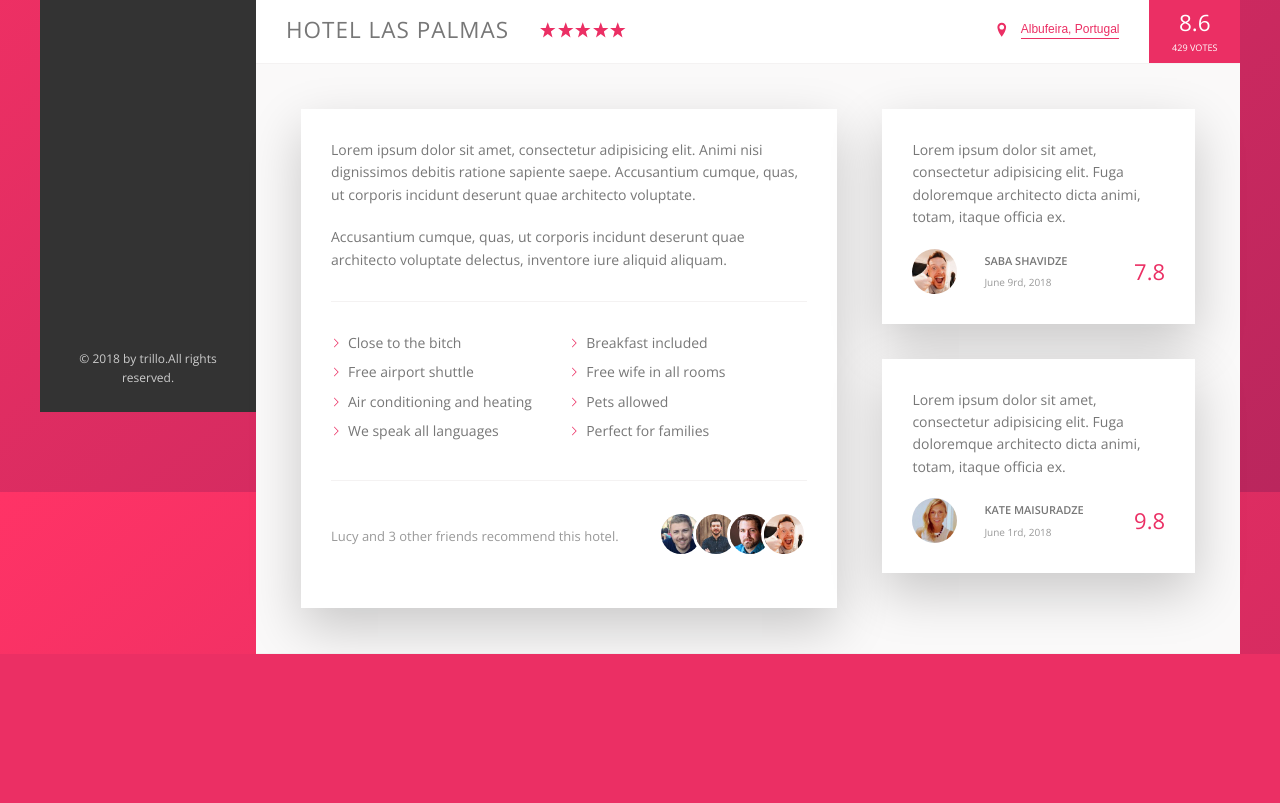
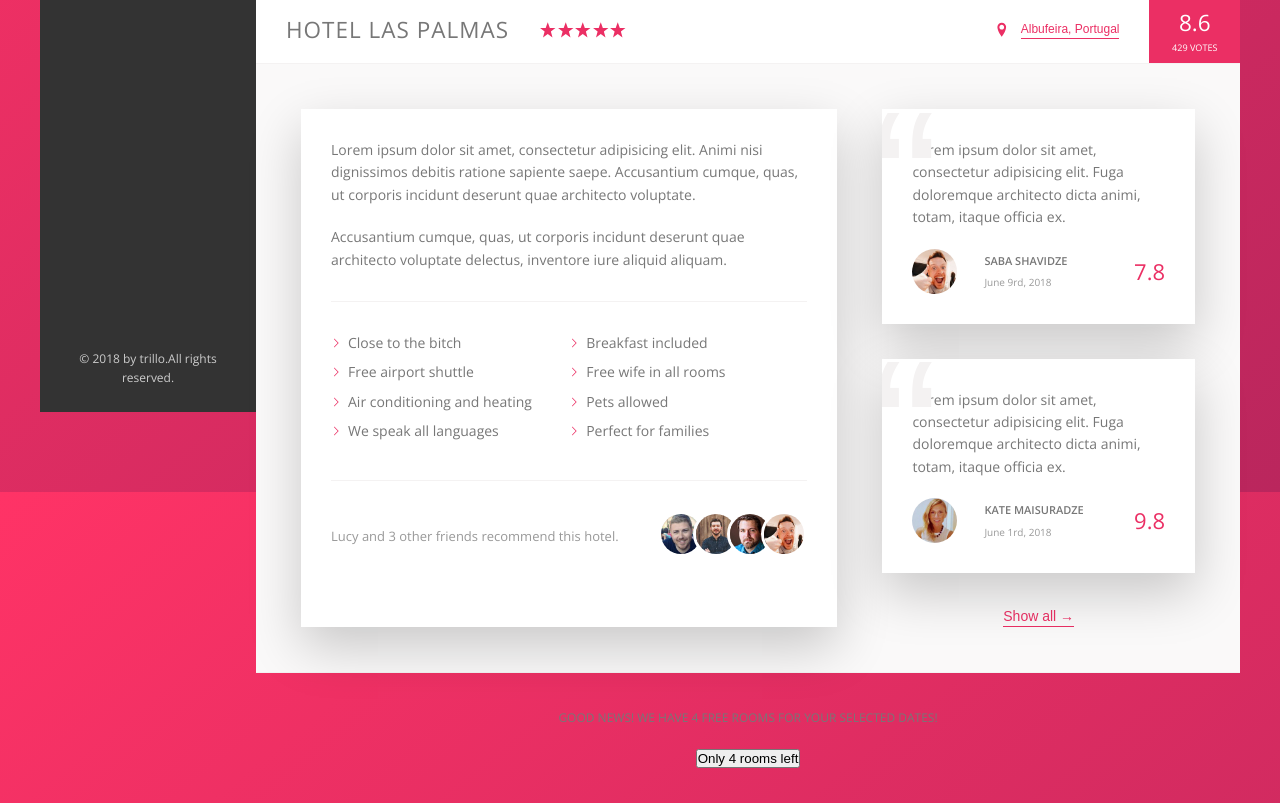
Before and after one commit to shavidze/csstestproject, a website: page index.html in a window 1280 px wide. Shown: the part 538-1341 px from the top of the page. Before the commit the page ends 1192 px from the top, so only its background shows below. Drawn offline with nearby package versions, Linux system fonts and the light colour scheme.

Commit message:
added cta section

```diff
--- a/index.html
+++ b/index.html
@@ -142,6 +142,8 @@
                         </div>
                     </div>
                 </div>
+
+
                 <div class="detail">
                     <div class="description">
                         <p class="paragraph">
@@ -174,7 +176,7 @@
                         </div>
                     </div>
 
-                    <div class="user-reviews">
+                    <figure class="user-reviews">
                         <figure class="review">
                             <blockquote class="review__text">
                                 Lorem ipsum dolor sit amet, consectetur adipisicing elit. Fuga doloremque architecto dicta animi, totam, itaque officia ex.
@@ -202,10 +204,24 @@
                                 <div class="review__rating">9.8</div>
                             </figcaption>
                         </figure>
-                    </div>
+
+                        <button class="btn-inline">
+                            Show all
+                            <span>&rarr;</span>
+                        </button>
                 </div>
-            </main>
+
+                <div class="cta">
+                    <h2 class="cta__book-now">
+                        Good news! We have 4 free rooms for your selected dates!
+                    </h2>
+                    <button class="btn">
+                        Only 4 rooms left
+                    </button>
+                </div>
         </div>
+        </main>
+    </div>
     </div>
 </body>
 
--- a/sass/_base.scss
+++ b/sass/_base.scss
@@ -41,7 +41,7 @@ Grey dark 3: #999
 *,
 *::before,
 *::after{
-    box-sizing: inherit
+    box-sizing: inherit;
 }
 
 html{
--- a/sass/_components.scss
+++ b/sass/_components.scss
@@ -264,15 +264,23 @@
     display: inline-block;
     background-color: transparent;
     cursor: pointer;
-    transition: all .2s;
+    transition: all 1.2s;
+
+    &span{
+        margin-left: 3px;
+        transition: margin-left .2s;
+    }
 
     &:hover{
         color:var(--color-grey-dark-1);
+        span{
+            margin-left: 8px;
+        }
     }
 
     &:focus{
         outline: none;
-        animation: pulstate 1s infinite
+        animation: pulstate 1s infinite;
     }
 
 }
@@ -384,7 +392,8 @@
     box-shadow: var(--shadow-light);
     padding: 3rem;
     margin-bottom: 3.5rem;
-
+    position: relative;
+    overflow: hidden;
     &__text{
         margin-bottom: 2rem;
     }
@@ -423,4 +432,33 @@
         font-size: 2.2rem;
         font-weight: 300;
     }
+
+    &::before{
+        content: "\201C";
+        position: absolute;
+        top:-2.75rem;
+        left:-1rem;
+        font-size: 20rem;
+        line-height: 1;
+        color:var(--color-grey-light-2);
+        font-family: sans-serif;
+    }
 }
+
+
+
+
+////////////////////////////////////////////////
+// CALL TO ACTION
+
+.cta{
+    padding: 3.5rem 0;
+    text-align: center;
+
+    &__book-now{
+        font-size: 1.2rem;
+        font-weight: 300;
+        text-transform: uppercase;
+        margin-bottom: 2.2rem;
+    }
+}
--- a/sass/_layout.scss
+++ b/sass/_layout.scss
@@ -49,6 +49,9 @@
 }
 
 .user-reviews{
-    background-color: fff;
     flex:1;
+
+    display: flex;
+    flex-direction: column;
+    align-items: center;//ამის გარეშე დეფაულტი სტრეჩია და იქს ის
 }
```
Also changed, not shown: css/style.comp.css.
